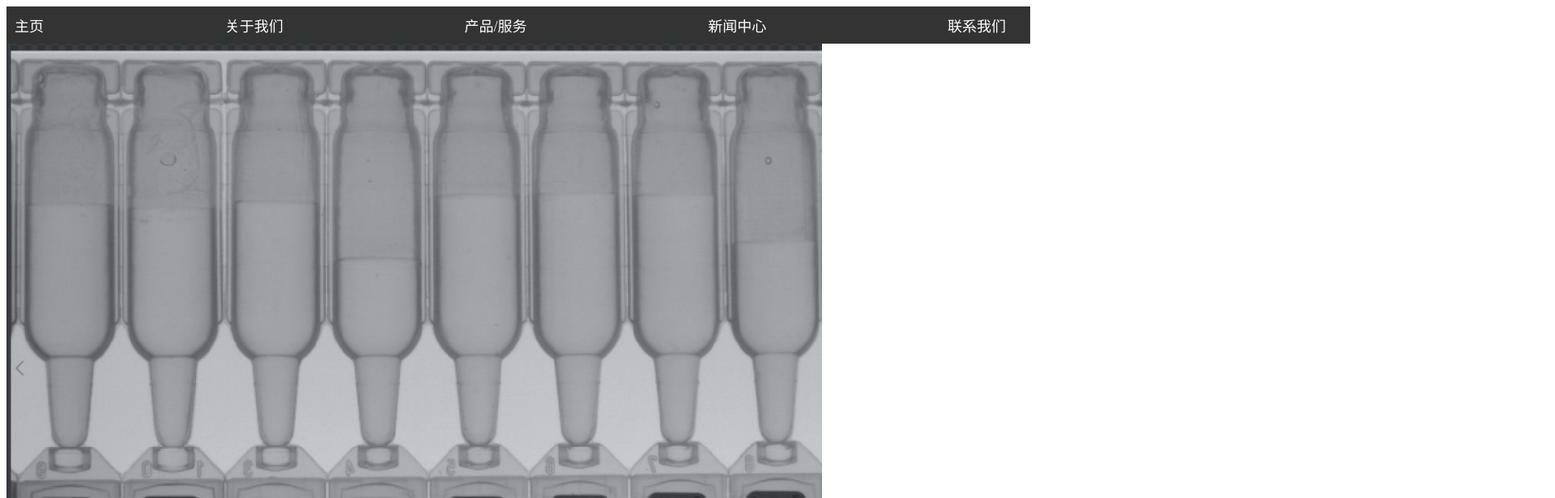
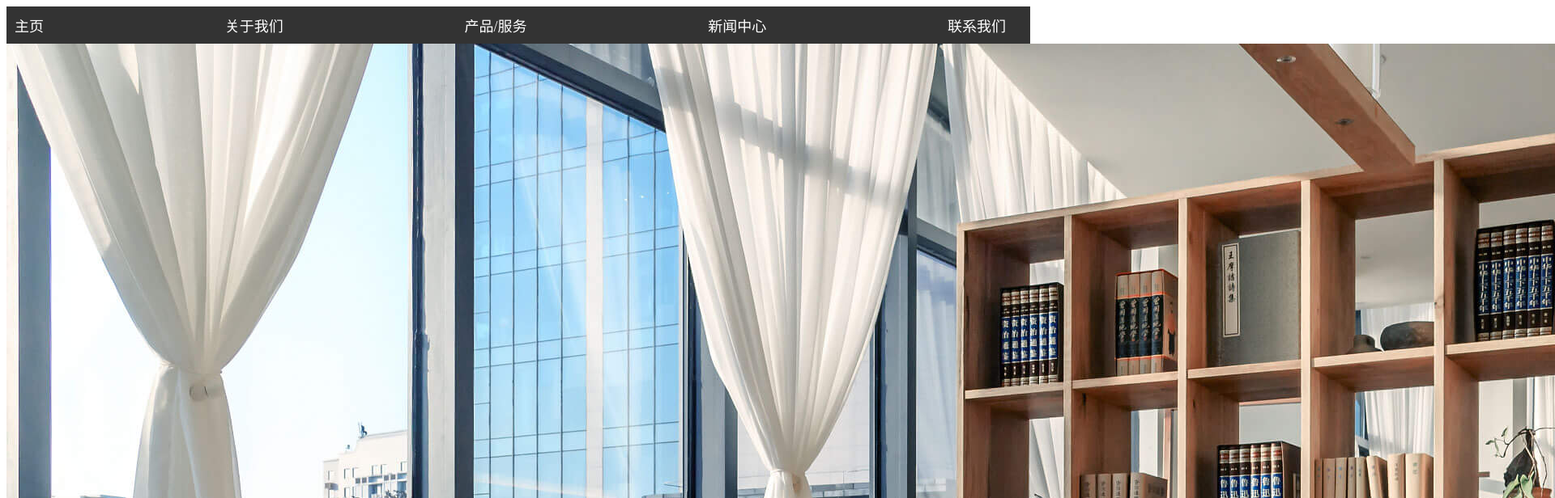
Before and after one commit to wbbbbj/wbbbbj.github.io, a plain HTML site: page index.html in a window 1280 px wide. Shown: the top 616 px of the page at 81% size, 1920 px wide, since content can reach past the window. Drawn offline with Linux system fonts and the light colour scheme.

Commit message:
Update index.html

```diff
--- a/index.html
+++ b/index.html
@@ -19,7 +19,7 @@
 	</nav>
 
 	<!-- 主页 -->
-	<img src='屏幕截图 2022-06-28 172217.png'>
+	<img src="humansegment_bk0.jpg">
 	<section id="home">
 		<h1>欢迎来到我们的企业网站</h1>
 		<p>这里是一个简短的公司介绍或产品/服务的概述。</p>
```
